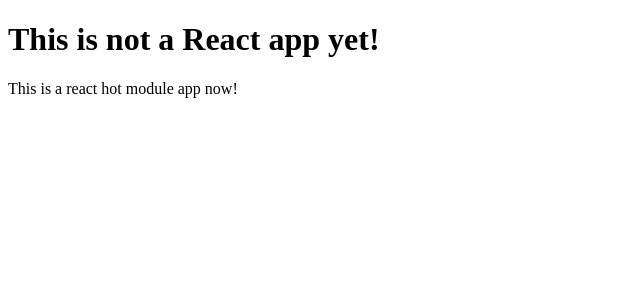
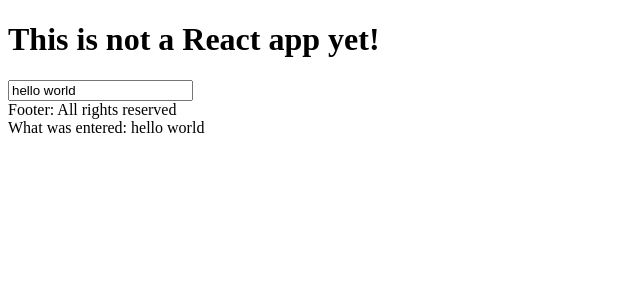
Before and after one commit to jennylia/dimsum_react, a React app: page / in a window 1280 px wide. Shown: the top 300 px of the page, without its empty margins (0-640 px from the left). Built offline with nearby package versions, Linux system fonts and the light colour scheme.

Commit message:
understand the relationships between child component and parents

```diff
--- a/client/client.js
+++ b/client/client.js
@@ -1,5 +1,5 @@
 import React from 'react'
 import { render } from 'react-dom'
-import Apple from '../components/App'
+import App from '../components/App'
 
-render(React.createElement(Apple) , document.getElementById('app'))
+render(React.createElement(App) , document.getElementById('app'))
--- a/components/App.js
+++ b/components/App.js
@@ -1,9 +1,14 @@
 import React, { Component } from 'react'
+import TextInput from './TextInput'
 
-class Apple extends Component{
+class App extends Component{
   render (){
-    return <div> This is a react hot module app now! </div>
+    return(
+    <div>
+      <TextInput/>
+    </div>
+    )
   }
 }
 
-export default Apple
+export default App
--- /dev/null
+++ b/components/DataEntry.js
@@ -0,0 +1,13 @@
+import React, { Component } from 'react'
+
+
+class DateEntry extends Component{
+
+  render (){
+    return (<div>
+    What was entered: {this.props.displayText}
+      </div>)
+  }
+}
+
+export default DateEntry
--- /dev/null
+++ b/components/Footer.js
@@ -0,0 +1,13 @@
+import React, { Component } from 'react'
+
+
+class Footer extends Component{
+
+  render (){
+    return (<div>
+    Footer: {this.props.displayText}
+      </div>)
+  }
+}
+
+export default Footer
--- /dev/null
+++ b/components/TextInput.js
@@ -0,0 +1,31 @@
+import React, { Component } from 'react'
+import Footer from './Footer'
+import DataEntry from './DataEntry'
+
+class TextInput extends Component{
+  constructor(props, context){
+    super(props, context)
+    this.state ={
+      InputText: 'hello world',
+      FooterText: 'All rights reserved'
+    }
+  }
+
+  handleChange(event) {
+    this.setState({
+      InputText: event.target.value
+    })
+  }
+
+  render (){
+    return (<div>
+      <input value={this.state.InputText}
+      onChange={this.handleChange.bind(this)}/>
+      <Footer displayText={this.state.FooterText}/>
+      <DataEntry displayText={this.state.InputText}/>
+
+      </div>)
+  }
+}
+
+export default TextInput
```
